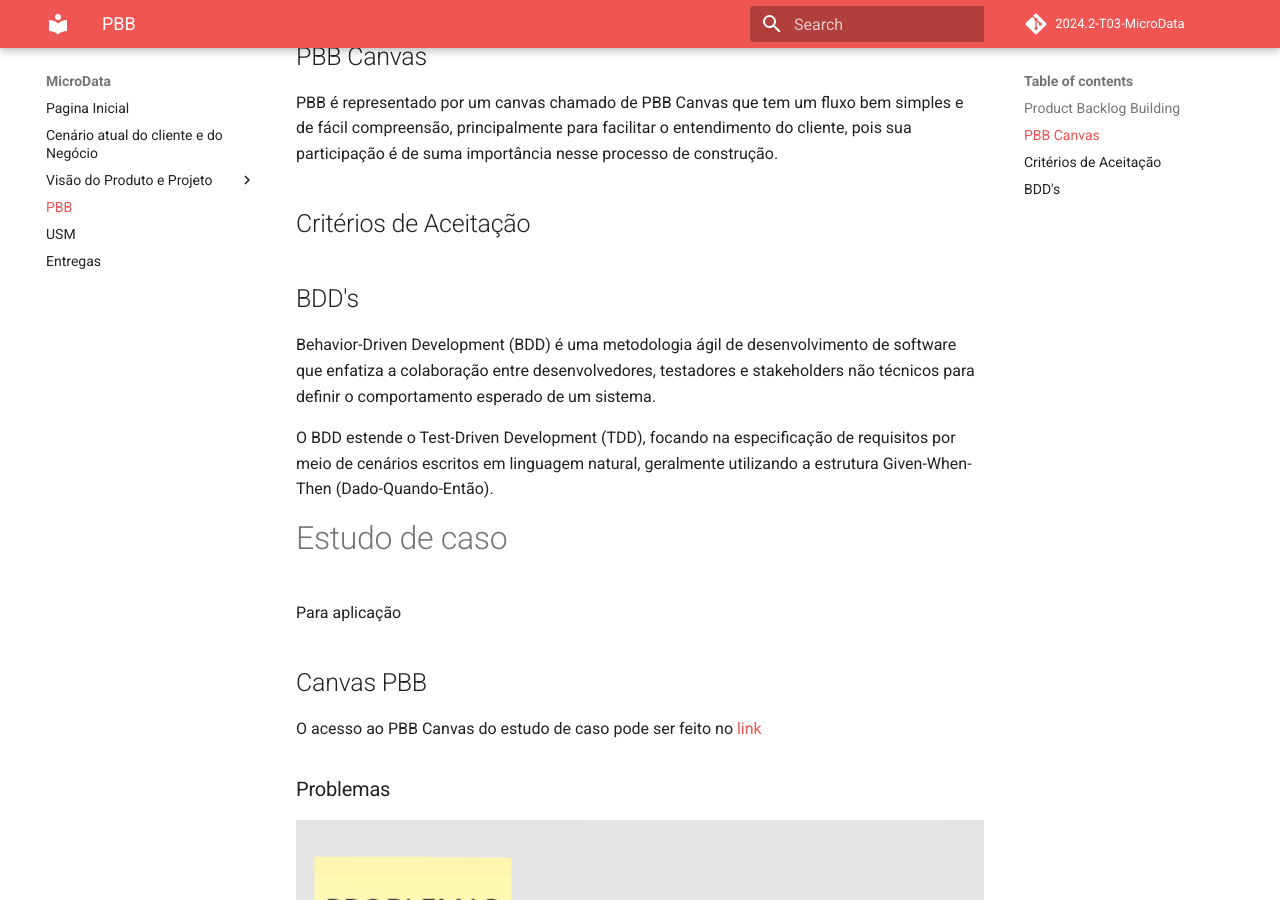
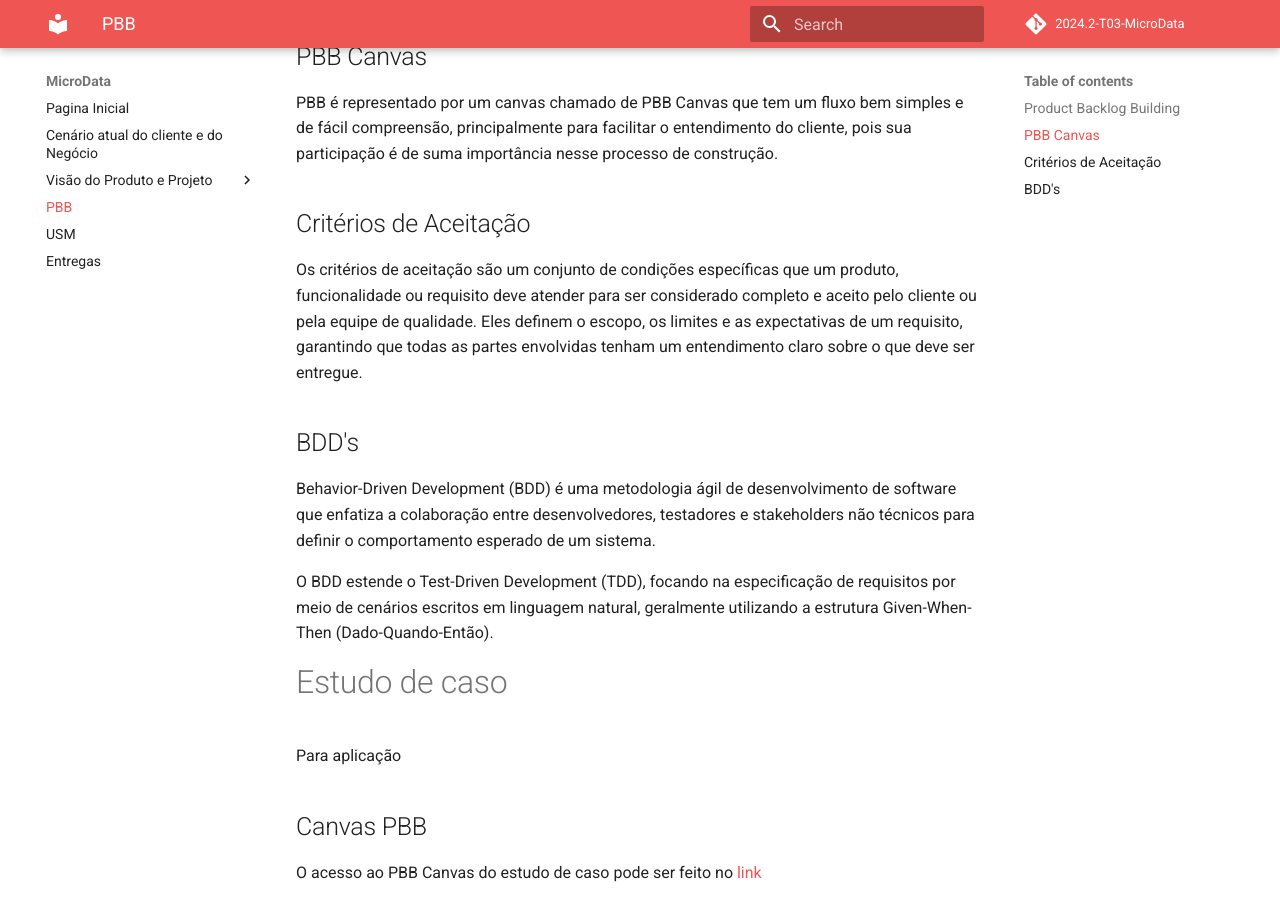
Before and after one commit to storch7/2024.2-T03-MicroData, an MkDocs documentation site: the page built from docs/pbb/pbb.md, in a window 1280 px wide and 900 px high, scrolled down 360 px. Built offline with MkDocs 1.6.1 and Material for MkDocs 9.7.7, drawn with Linux system fonts in a browser that asks for light colours; comment, search, counter and statistics services are not loaded.

Commit message:
Adicionando definições

```diff
--- a/docs/pbb/pbb.md
+++ b/docs/pbb/pbb.md
@@ -9,6 +9,8 @@
 PBB é representado por um canvas chamado de PBB Canvas que tem um fluxo bem simples e de fácil compreensão, principalmente para facilitar o entendimento do cliente, pois sua participação é de suma importância nesse processo de construção.
 
 ## Critérios de Aceitação
+
+Os critérios de aceitação são um conjunto de condições específicas que um produto, funcionalidade ou requisito deve atender para ser considerado completo e aceito pelo cliente ou pela equipe de qualidade. Eles definem o escopo, os limites e as expectativas de um requisito, garantindo que todas as partes envolvidas tenham um entendimento claro sobre o que deve ser entregue.
 
 ## BDD's
 
```
